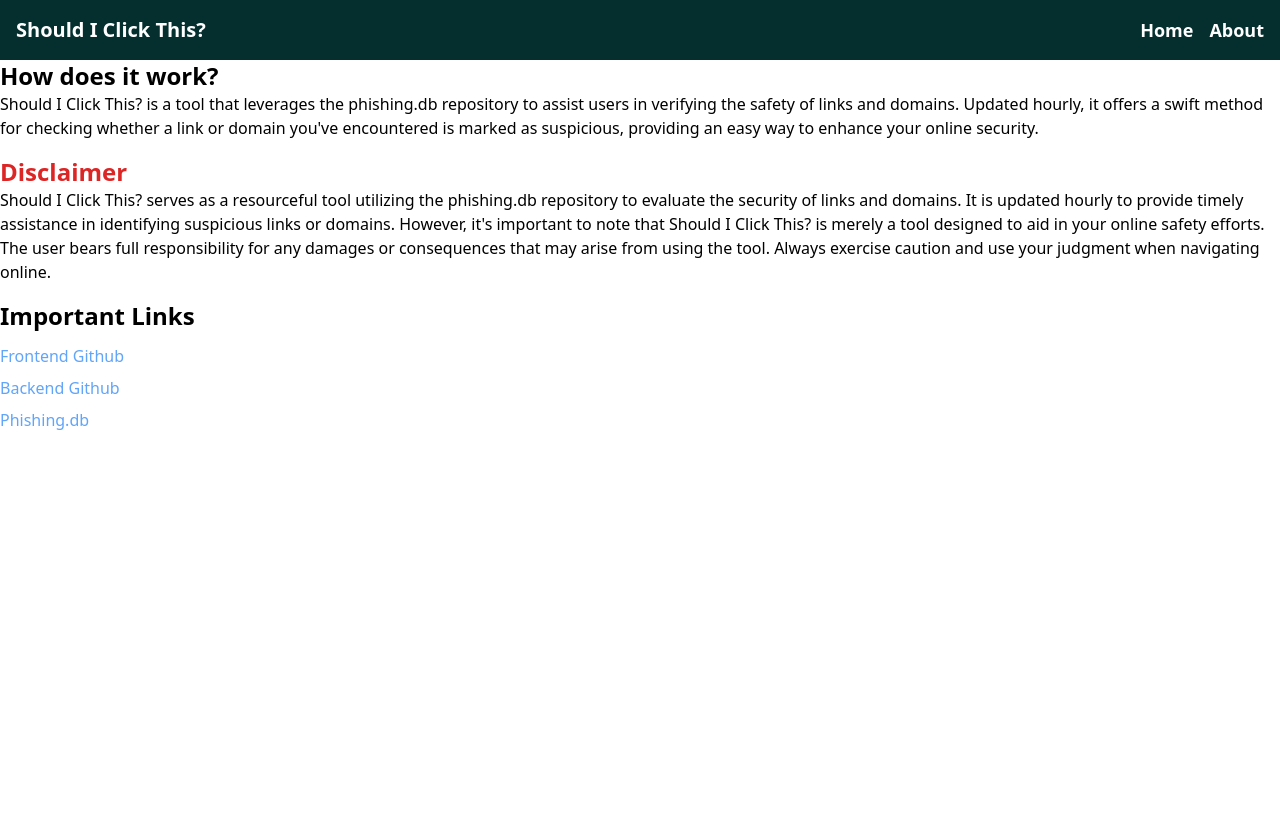
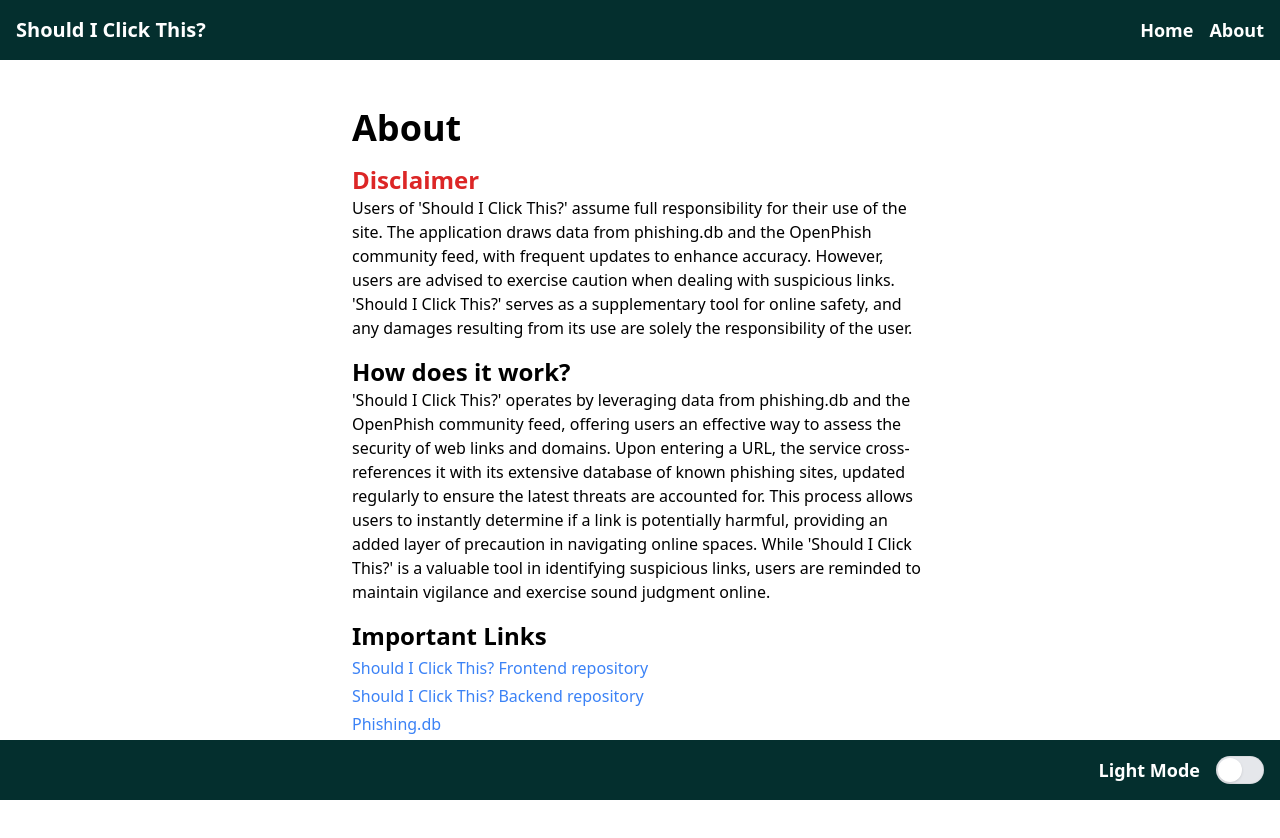
Before and after one commit to vatdaell/should-i-click-this-frontend, a React (Vite) app: page /about in a window 1280 px wide. Shown: the top 838 px of the page. Before the commit the page ends 800 px from the top, so only its background shows below. Built offline with nearby package versions, Linux system fonts and the light colour scheme.

Commit message:
added about page

```diff
--- /dev/null
+++ b/src/About/About.jsx
@@ -0,0 +1,13 @@
+import NavigationBar from "../NavigationBar/NavigationBar"
+import AboutPage from "./AboutPage/AboutPage"
+import Footer from "../Footer/Footer"
+
+const About = () => (
+    <div className="dark:bg-zinc-900 bg-white min-h-screen">
+        <NavigationBar/>
+        <AboutPage/>
+        <Footer/>
+    </div>
+)
+
+export default About
--- /dev/null
+++ b/src/About/AboutPage/AboutPage.jsx
@@ -0,0 +1,31 @@
+const AboutPage = () => {
+
+    return(
+        <main className="flex-1 flex flex-col justify-center items-center px-2  mt-8 pb-20">
+            <div className="w-full max-w-xl">
+                <article className="space-y-4">
+                    <h1 className="text-4xl text-left font-bold mt-4 text-black dark:text-white">About</h1>
+                    <section>
+                        <h2 className="text-2xl text-left font-bold text-red-600">Disclaimer</h2>
+                        <p className="dark:text-white text-black">Users of 'Should I Click This?' assume full responsibility for their use of the site. The application draws data from phishing.db and the OpenPhish community feed, with frequent updates to enhance accuracy. However, users are advised to exercise caution when dealing with suspicious links. 'Should I Click This?' serves as a supplementary tool for online safety, and any damages resulting from its use are solely the responsibility of the user.</p>
+                    </section>
+                    <section>
+                        <h2 className="text-2xl text-left font-bold text-black dark:text-white">How does it work?</h2>
+                        <p className="dark:text-white text-black">
+                            'Should I Click This?' operates by leveraging data from phishing.db and the OpenPhish community feed, offering users an effective way to assess the security of web links and domains. Upon entering a URL, the service cross-references it with its extensive database of known phishing sites, updated regularly to ensure the latest threats are accounted for. This process allows users to instantly determine if a link is potentially harmful, providing an added layer of precaution in navigating online spaces. While 'Should I Click This?' is a valuable tool in identifying suspicious links, users are reminded to maintain vigilance and exercise sound judgment online.
+                        </p>
+                    </section>
+                    <section className="flex flex-col space-y-1">
+                        <h2 className="text-2xl text-left font-bold text-black dark:text-white">Important Links</h2>
+                        <a href="https://github.com/vatdaell/should-i-click-this-frontend" className="text-blue-500 hover:text-indigo-800">Should I Click This? Frontend repository</a>
+                        <a href="https://github.com/vatdaell/should-i-click-this" className="text-blue-500 hover:text-indigo-800">Should I Click This? Backend repository</a>
+                        <a href="https://github.com/mitchellkrogza/Phishing.Database" className="text-blue-500 hover:text-indigo-800">Phishing.db</a>
+                        <a href="https://openphish.com" className="text-blue-500 hover:text-indigo-800">OpenPhish</a>
+                    </section>
+                </article>
+            </div>
+        </main>
+    )
+}
+
+export default AboutPage
--- a/src/AboutPage/AboutPage.jsx
+++ /dev/null
@@ -1,19 +0,0 @@
-const AboutPage = () => {
-
-    return(
-    <div className='flex flex-col w-full text-left mb-4'>
-        <h1 className='text-2xl font-bold'>How does it work?</h1>
-        <p>Should I Click This? is a tool that leverages the phishing.db repository to assist users in verifying the safety of links and domains. Updated hourly, it offers a swift method for checking whether a link or domain you've encountered is marked as suspicious, providing an easy way to enhance your online security.</p>
-        <h1 className="text-2xl font-bold mt-4 text-red-600">Disclaimer</h1>
-        <p className=''>Should I Click This? serves as a resourceful tool utilizing the phishing.db repository to evaluate the security of links and domains. It is updated hourly to provide timely assistance in identifying suspicious links or domains. However, it's important to note that Should I Click This? is merely a tool designed to aid in your online safety efforts. The user bears full responsibility for any damages or consequences that may arise from using the tool. Always exercise caution and use your judgment when navigating online.</p>
-        <div className="flex flex-col mt-4 items-start">
-            <h1 className="text-2xl font-bold mb-2">Important Links</h1>
-            <a className="text-blue-400 hover:text-blue-700 active:text-blue-900 py-1" href="https://github.com/vatdaell/should-i-click-this-frontend">Frontend Github</a>
-            <a className="text-blue-400 hover:text-blue-700 active:text-blue-900 py-1" href="https://github.com/vatdaell/should-i-click-this">Backend Github</a>
-            <a className="text-blue-400 hover:text-blue-700 active:text-blue-900 py-1" href="https://github.com/mitchellkrogza/Phishing.Database/tree/master">Phishing.db</a>
-        </div>
-    </div>
-    )
-}
-
-export default AboutPage
--- a/src/App.jsx
+++ b/src/App.jsx
@@ -1,10 +1,8 @@
 import {createBrowserRouter, RouterProvider,} from "react-router-dom"
-import NavigationBar from "./NavigationBar/NavigationBar"
-import AboutPage from "./AboutPage/AboutPage"
 import { useTheme } from "./ThemeContext/ThemeContext"
 import { useEffect } from "react"
 import Home from "./Home/Home"
-
+import About from "./About/About"
 
 
 const router = createBrowserRouter([
@@ -15,7 +13,7 @@ const router = createBrowserRouter([
   },
   {
     path: "/about",
-    element: <><NavigationBar/><AboutPage/></>
+    element: <About/>
   }
 ])
 
```
